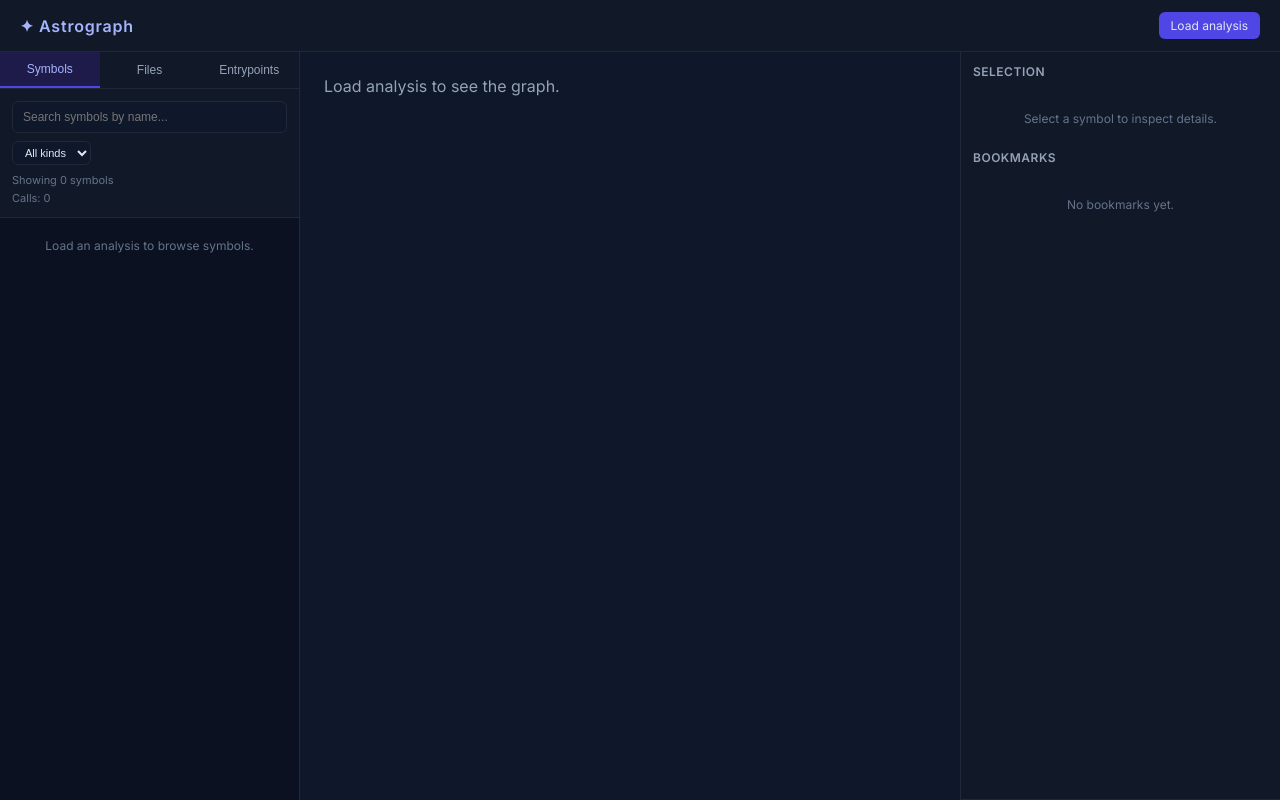
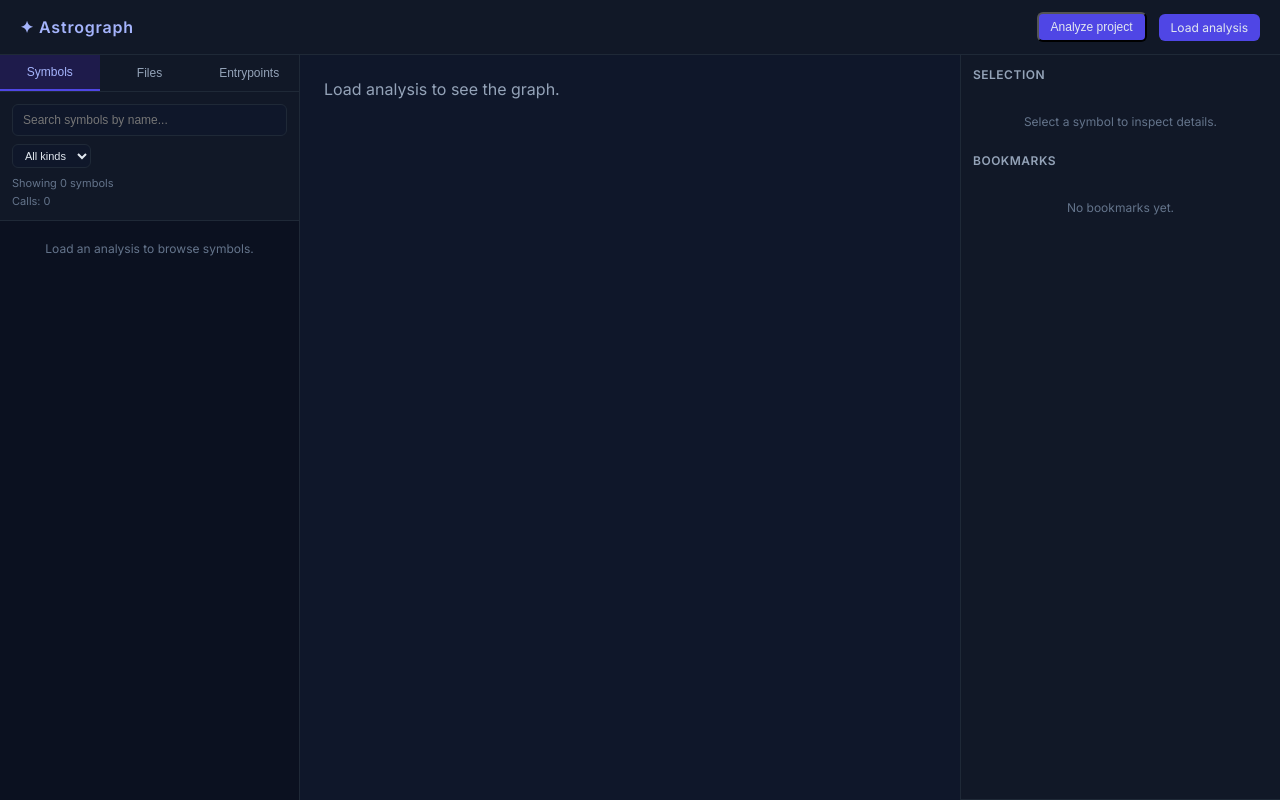
Before and after one commit to hashsoft7/Astrograph, a React (Vite) app in the folder apps/astrograph-ui/: page / in a window 1280 px wide. Built offline with nearby package versions, Linux system fonts and the light colour scheme.

Commit message:
Add Analyze project flow in UI
- Install @tauri-apps/plugin-dialog for directory selection
- Add Analyze project button; opens directory picker then runs analysis
- Results load into store; show Analyzing state and errors in banner

```diff
--- a/apps/astrograph-ui/package.json
+++ b/apps/astrograph-ui/package.json
@@ -16,6 +16,7 @@
   },
   "dependencies": {
     "@tauri-apps/api": "^2.9.1",
+    "@tauri-apps/plugin-dialog": "^2.6.0",
     "cytoscape": "^3.30.0",
     "react": "^18.3.1",
     "react-dom": "^18.3.1",
--- a/apps/astrograph-ui/src/App.tsx
+++ b/apps/astrograph-ui/src/App.tsx
@@ -1,4 +1,6 @@
 import { ChangeEvent, useEffect, useState } from "react";
+import { invoke } from "@tauri-apps/api/core";
+import { open } from "@tauri-apps/plugin-dialog";
 import GraphView from "./components/GraphView";
 import Sidebar from "./components/Sidebar";
 import BookmarksPanel from "./components/BookmarksPanel";
@@ -10,6 +12,7 @@ const App = () => {
   const analysis = useAnalysisStore((state) => state.analysis);
   const [error, setError] = useState<string | null>(null);
   const [isDragging, setIsDragging] = useState(false);
+  const [isAnalyzing, setIsAnalyzing] = useState(false);
 
   const handleFileLoad = async (event: ChangeEvent<HTMLInputElement>) => {
     const file = event.target.files?.[0];
@@ -28,6 +31,29 @@ const App = () => {
     } catch (err) {
       console.error(err);
       setError("Unable to parse analysis JSON. Make sure it's a valid Astrograph output file.");
+    }
+  };
+
+  const handleAnalyzeProject = async () => {
+    try {
+      setError(null);
+      const selected = await open({
+        directory: true,
+        multiple: false,
+      });
+      if (selected == null) {
+        return;
+      }
+      setIsAnalyzing(true);
+      const path = typeof selected === "string" ? selected : String(selected);
+      const result = await invoke<AnalysisResult>("analyze_project_dir", { path });
+      loadAnalysis(result);
+    } catch (err) {
+      console.error(err);
+      const message = err instanceof Error ? err.message : String(err);
+      setError(message || "Analysis failed.");
+    } finally {
+      setIsAnalyzing(false);
     }
   };
 
@@ -73,6 +99,14 @@ const App = () => {
       <header className="app-header">
         <div className="logo">✦ Astrograph</div>
         <div className="header-actions">
+          <button
+            type="button"
+            className="file-button"
+            onClick={handleAnalyzeProject}
+            disabled={isAnalyzing}
+          >
+            {isAnalyzing ? "Analyzing…" : "Analyze project"}
+          </button>
           <label className="file-button">
             Load analysis
             <input
```
Also changed, not shown: 1 other file (tests, documents, lock files or other folders).
